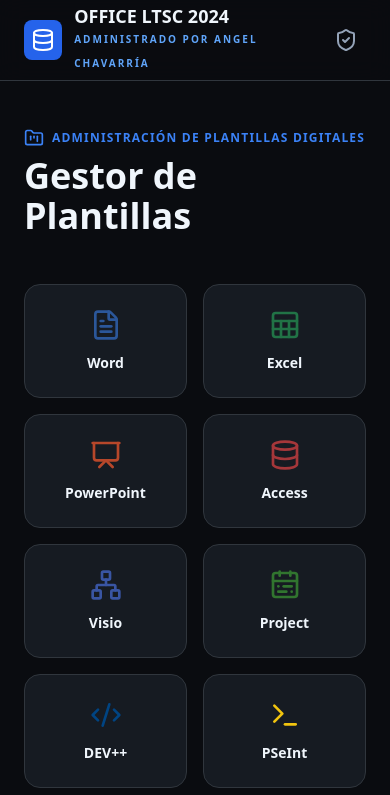
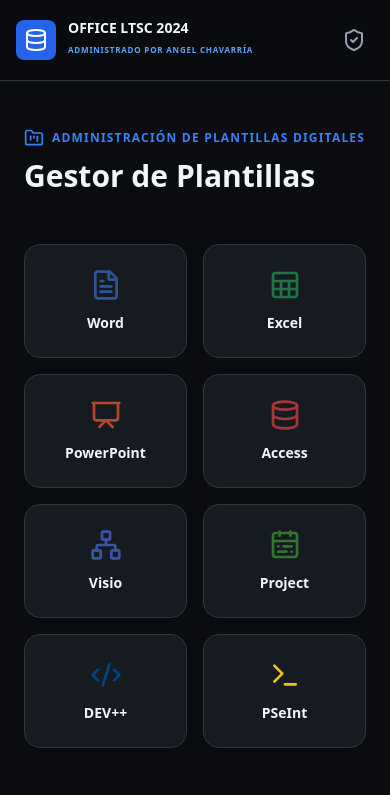
Before and after one commit to CAECORG/OLTSC, a plain HTML site: page index.html in a window 390 px wide. Shown: the top 795 px of the page. Drawn offline with nearby package versions, Linux system fonts and the light colour scheme.

Commit message:
Update index.html

```diff
--- a/index.html
+++ b/index.html
@@ -68,6 +68,19 @@
             background-color: #0a0c10 !important;
             border: 1px solid var(--border) !important;
             color: white !important;
+        }
+
+        @media (max-width: 768px) {
+            .lg\:grid-cols-8 {
+                grid-template-columns: repeat(2, minmax(0, 1fr)) !important;
+            }
+            header .max-w-7xl { padding: 0 1rem !important; }
+            h1 { font-size: 14px !important; }
+            #userRoleStatus {
+                font-size: 8px !important;
+                letter-spacing: 0.1em !important;
+            }
+            .text-4xl { font-size: 1.875rem !important; }
         }
     </style>
 </head>
@@ -203,7 +216,6 @@
             <div>
                 <h4 class="font-bold mb-6 text-white uppercase text-xs tracking-widest">Seguridad</h4>
                 <div class="flex flex-col gap-3">
-<div class="flex flex-col gap-3">
                     <div class="flex items-center gap-2 text-slate-400 text-sm">
                         <i data-lucide="shield-check" class="w-4 h-4 text-green-500"></i>
                         Protección LTSC
@@ -215,7 +227,6 @@
                     <div class="flex items-center gap-2 text-slate-400 text-sm">
                         <i data-lucide="crown" class="w-4 h-4 text-amber-400"></i>
                         Admin: Angel Chavarría
-    </div>
                     </div>
                 </div>
             </div>
```
Lines whose indentation alone changed are shown as unchanged.
